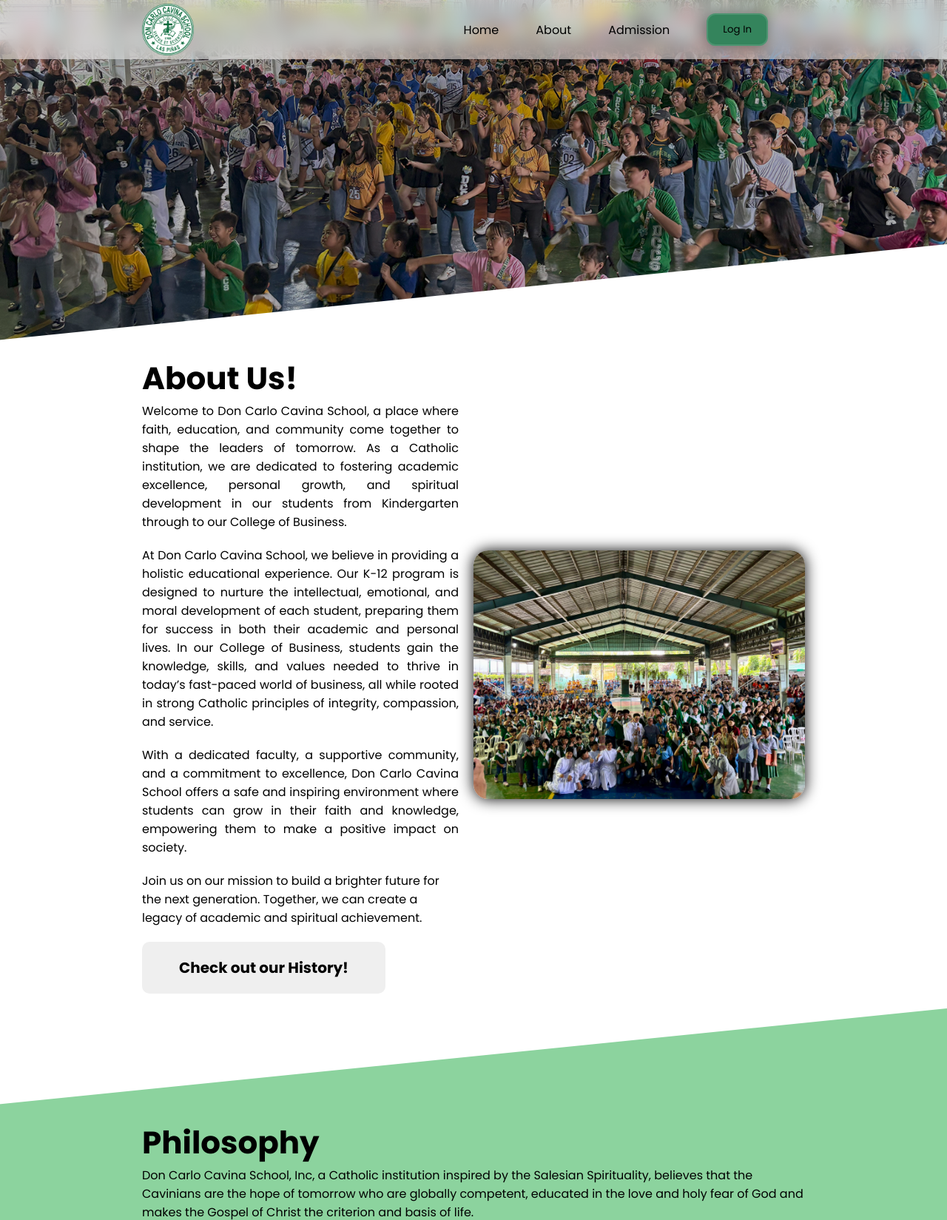
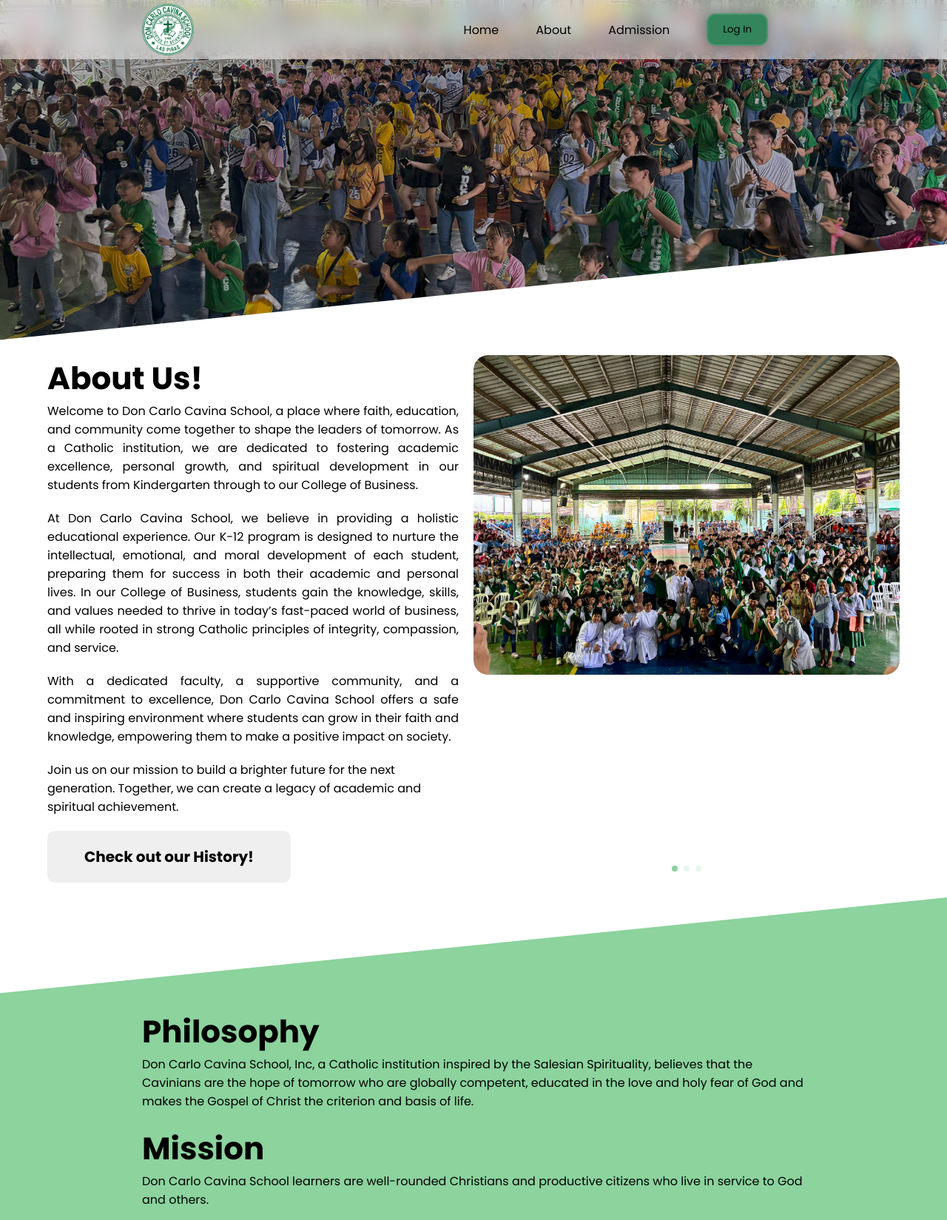
Before and after one commit to ctrlaltdelicious0/dccs-portal, a PHP site: page /about.html in a window 1280 px wide. Shown: the top 1649 px of the page at 74% size. Run offline with PHP 8.4, Linux system fonts and the light colour scheme; some libraries are stand-ins or nearby versions.

Commit message:
update about.html
- add slider for about section
- add respective css and js

```diff
--- a/about.html
+++ b/about.html
@@ -18,6 +18,10 @@
 
             <!-- FONTAWESOME -->
             <script src="https://kit.fontawesome.com/1e66f5b8bb.js" crossorigin="anonymous"></script>
+
+            <!-- SWIPER -->
+            <link rel="stylesheet" href="https://cdn.jsdelivr.net/npm/swiper@11/swiper-bundle.min.css"/>
+            <script src="https://cdn.jsdelivr.net/npm/swiper@11/swiper-bundle.min.js"></script>
 
         <!-- CSS -->
         <link rel="stylesheet" href="css/reset.css">
@@ -83,8 +87,19 @@
 
                 <button class="history_redirect" onclick="window.location.href='history.html'">Check out our History!</button>
             </div>
-            <div class="about_box_right">
-                <img class="about_box_img" src="assets/img/about_showcase.jpg">
+            <div class="about_box_right swiper mySwiper">
+                <div class="swiper-wrapper">
+                    <div class="swiper-slide">
+                        <img class="about_box_img" src="assets/img/about_showcase.jpg">
+                    </div>
+                    <div class="swiper-slide">
+                        <img class="about_box_img" src="assets/img/about_showcase_2.jpg">
+                    </div>
+                    <div class="swiper-slide">
+                        <img class="about_box_img" src="assets/img/about_showcase_3.jpg">
+                    </div>
+                </div>
+                <div class="swiper-pagination"></div>
             </div>
         </section>
 
--- a/css/about.css
+++ b/css/about.css
@@ -219,8 +219,14 @@
     border-radius: 20px;
 }
 
-.about_box_img {
-    box-shadow: 0px 0px 20px rgba(0, 0, 0, 1);
+.swiper-slide {
+    display: flex;
+    flex-direction: column;
+    align-items: center;
+}
+
+.swiper-pagination-bullet {
+    background-color: #8CD39E;
 }
 
 .custom_divider_2 {
@@ -242,6 +248,13 @@
 
 .custom_divider_2 .shape-fill {
     fill: #8CD39E;
+}
+
+@media (max-width: 1366px) {
+    .about_text_container {
+        padding-left: 5vw;
+        padding-right: 5vw;
+    }
 }
 
 @media (max-width: 768px) {
--- a/js/about.js
+++ b/js/about.js
@@ -22,3 +22,21 @@
   document.querySelector('.menu_container').style.display = 'none';
   document.querySelector('header').style.display = 'flex'; // Show the header
 });
+
+// SWIPER CAROUSEL
+var swiper = new Swiper(".mySwiper", {
+  effect: "coverflow",
+  grabCursor: true,
+  centeredSlides: true,
+  slidesPerView: "auto",
+  coverflowEffect: {
+      rotate: 50,
+      stretch: 0,
+      depth: 100,
+      modifier: 1,
+      slideShadows: false
+  },
+  pagination: {
+    el: ".swiper-pagination",
+  },
+});
```
Also changed, not shown: assets/img/about_showcase_2.jpg (added), assets/img/about_showcase_3.jpg (added).
